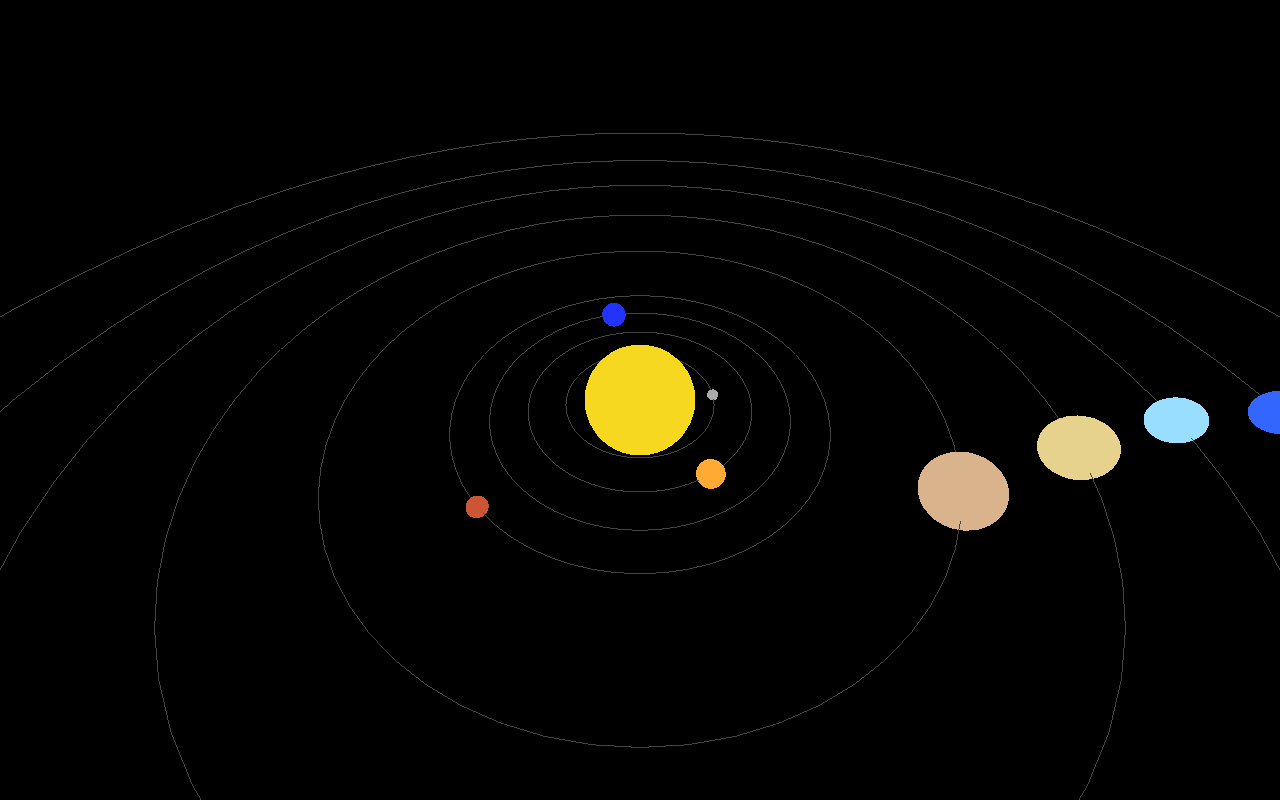
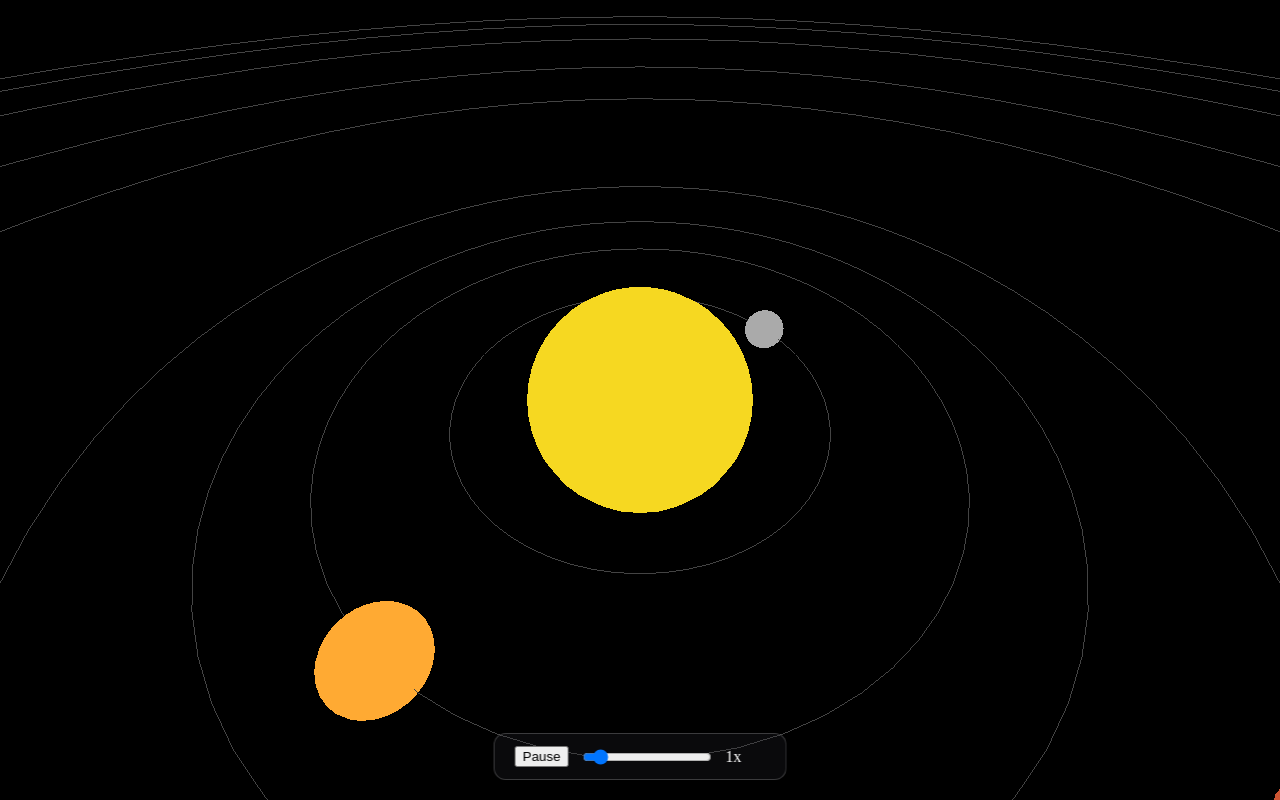
Before and after one commit to DreXtrime/solar-system-orbit, a website built with Vite: page index.html in a window 1280 px wide. Built offline with nearby package versions, Linux system fonts and the light colour scheme.

Commit message:
feat: various improvements, tooltip, simulation speed, spacing

```diff
--- a/index.html
+++ b/index.html
@@ -1,15 +1,35 @@
-<!DOCTYPE html>
+<!doctype html>
 <html lang="en">
     <head>
-    <meta charset="utf-8">
+        <meta charset="utf-8" />
         <title>three.js app</title>
         <style>
-      body { margin: 0; }
+            body {
+                margin: 0;
+            }
         </style>
-    <link rel="stylesheet" href="./styles.css">
+        <link rel="stylesheet" href="./styles.css" />
     </head>
     <body>
         <script type="module" src="/src/index.js"></script>
-    <div id="tooltip" class="hidden">Hello</div>
+        <!--  Tooltip  -->
+        <div id="tooltip" class="glass-panel hidden">
+          <p id="tooltip-name"></p>
+          <p id="tooltip-size"></p>
+          <p id="tooltip-distance"></p>
+        </div>
+        <!--  Controls  -->
+        <div id="controls" class="glass-panel">
+            <button id="btn-playpause">Pause</button>
+            <input
+                type="range"
+                id="speed-slider"
+                min="0.1"
+                max="10"
+                step="0.1"
+                value="1"
+            />
+            <span id="speed-label">1x</span>
+        </div>
     </body>
 </html>
--- a/src/bodies.js
+++ b/src/bodies.js
@@ -1,41 +1,84 @@
 import * as THREE from "three";
 
+const EARTH_DIAMETER_KM = 12742;
+const EARTH_DISTANCE_KM = 149598023;
+const MAX_RADIUS = 15.0;
+const MAX_SUN_RADIUS = 3.0;
+
 export default class Planet {
-    constructor(name, radius, color, orbitRadius, yearDuration, rotationSpeed, isStar = false) {
-        this.name = name
-        this.radius = radius
-        this.color = color
-        this.orbitRadius = orbitRadius
-        this.yearDuration = yearDuration
-        this.rotationSpeed = rotationSpeed
-        this.isStar = isStar
-        this.angle = 0
-        this.mesh = null
-        this.orbitRing = null
+    constructor(
+        name,
+        radius,
+        color,
+        orbitRadius,
+        yearDuration,
+        rotationSpeed,
+        isStar = false,
+    ) {
+        this.name = name;
+        this.isStar = isStar;
+        this.color = color;
+        this.radius = radius;
+        this.scaledRadius = this.#scaleRadius();
+        this.orbitRadius = orbitRadius;
+        this.orbitScaledRadius = this.#scaleOrbit();
+        this.yearDuration = yearDuration;
+        this.rotationSpeed = rotationSpeed;
+        this.angle = 0;
+        this.mesh = null;
+        this.orbitRing = null;
     }
 
     create() {
-        this.mesh = this.createPlanet(this.radius, this.color)
+        this.mesh = this.createPlanet();
         if (!this.isStar) {
-            this.orbitRing = this.createOrbit(this.orbitRadius)
+            this.orbitRing = this.createOrbit();
         }
     }
 
     // TODO: quality based on size
     createOrbit() {
-        const points = []
+        const points = [];
         for (let i = 0; i <= 64; i++) {
-            const angle = (i / 64) * Math.PI * 2
-            points.push(new THREE.Vector3(Math.cos(angle) * this.orbitRadius, 0, Math.sin(angle) * this.orbitRadius))
+            const angle = (i / 64) * Math.PI * 2;
+            points.push(
+                new THREE.Vector3(
+                    Math.cos(angle) * this.orbitScaledRadius,
+                    0,
+                    Math.sin(angle) * this.orbitScaledRadius,
+                ),
+            );
         }
-        const geometry = new THREE.BufferGeometry().setFromPoints(points)
-        const material = new THREE.LineBasicMaterial({ color: 0x444444 })
-        return new THREE.Line(geometry, material)
+        const geometry = new THREE.BufferGeometry().setFromPoints(points);
+        const material = new THREE.LineBasicMaterial({ color: 0x444444 });
+        return new THREE.Line(geometry, material);
     }
 
     createPlanet() {
-        const geometry = new THREE.SphereGeometry(this.radius);
+        const geometry = new THREE.SphereGeometry(this.scaledRadius);
         const material = new THREE.MeshBasicMaterial({ color: this.color });
         return new THREE.Mesh(geometry, material);
     }
+
+    #scaleRadius() {
+        const scaled = Math.pow(this.radius, 0.55);
+        const min = 0.2;
+        const max = this.isStar
+            ? MAX_SUN_RADIUS
+            : MAX_RADIUS
+        return Math.min(max, Math.max(min, scaled));
+    }
+
+    #scaleOrbit() {
+        const scaled = Math.log(this.orbitRadius + 1) * 15.0
+        return Math.max(5.0, scaled)
+    }
+
+    getRealDiameter() {
+        return this.radius * 2 * EARTH_DIAMETER_KM;
+    }
+
+    getRealDistance() {
+        return this.orbitRadius * EARTH_DISTANCE_KM;
+    }
 }
--- a/src/index.js
+++ b/src/index.js
@@ -10,26 +10,33 @@ const camera = new THREE.PerspectiveCamera(
     1000,
 );
 
+const tooltip = document.getElementById('tooltip');
+const tooltipName = document.getElementById('tooltip-name');
+const tooltipSize = document.getElementById('tooltip-size');
+const tooltipDistance = document.getElementById('tooltip-distance');
+
 const renderer = new THREE.WebGLRenderer();
 renderer.setSize(window.innerWidth, window.innerHeight);
 document.body.appendChild(renderer.domElement);
 
 const planets = [
-    new Planet("Sun", 1.5, 0xf6d821, 0, 0, 0.02, true),
-    new Planet("Mercury", 0.15, 0xaaaaaa, 2, 0.24, 0.004),
-    new Planet("Venus",   0.35, 0xffaa33, 3, 0.62, 0.002),
-    new Planet("Earth",   0.38, 0x2233ff, 4, 1.00, 0.02),
-    new Planet("Mars",    0.25, 0xcc5533, 5, 1.88, 0.018),
-    new Planet("Jupiter", 0.90, 0xd9b38c, 8, 11.86, 0.04),
-    new Planet("Saturn",  0.80, 0xe6d28c, 11, 29.46, 0.035),
-    new Planet("Uranus",  0.60, 0x99ddff, 14, 84.01, 0.025),
-    new Planet("Neptune", 0.58, 0x3366ff, 17, 164.8, 0.025),
-    new Planet("Pluto",   0.08, 0xc8b8a8, 21, 248.0, 0.01),
+    new Planet("Sun", 109.1, 0xf6d821, 0, 0, 0.02, true),
+
+    new Planet("Mercury", 0.383, 0xaaaaaa, 0.387, 0.240846, 0.004),
+    new Planet("Venus",   0.949, 0xffaa33, 0.723, 0.615198, 0.002),
+    new Planet("Earth",   1.0, 0x2233ff, 1.00, 1.0, 0.02),
+    new Planet("Mars",    0.532, 0xcc5533, 1.52, 1.8808, 0.018),
+
+    new Planet("Jupiter", 10.97, 0xd9b38c, 5.20, 11.862, 0.04),
+    new Planet("Saturn",  9.14, 0xe6d28c, 9.58, 29.457, 0.035),
+    new Planet("Uranus",  3.98, 0x99ddff, 19.2, 84.017, 0.025),
+    new Planet("Neptune", 3.86, 0x3366ff, 30.05, 164.79, 0.025),
+    new Planet("Pluto",   0.187, 0xc8b8a8, 39.5, 248.0, 0.01),
 ];
 
 planets.forEach(planet => {
-    planet.mesh = planet.createPlanet(planet.radius, planet.color);
-    planet.orbitRing = planet.createOrbit(planet.orbitRadius);
+    planet.mesh = planet.createPlanet(planet.scaledRadius, planet.color);
+    planet.orbitRing = planet.createOrbit(planet.orbitScaledRadius);
     scene.add(planet.mesh)
     scene.add(planet.orbitRing)
 });
@@ -37,7 +44,6 @@ planets.forEach(planet => {
 const raycaster = new THREE.Raycaster()
 const mouse = new THREE.Vector2()
 
-const tooltip = document.getElementById('tooltip');
 
 window.addEventListener('mousemove', (event) => {
     mouse.x = (event.clientX / window.innerWidth) * 2 - 1
@@ -58,26 +64,43 @@ window.addEventListener('mousemove', (event) => {
         const offsetX = 15;
         const offsetY = 15;
 
-        tooltip.textContent = planet.name;
+        tooltipName.textContent = planet.name;
+        tooltipSize.textContent = `Size: ${planet.radius} Earths`;
+        tooltipDistance.textContent = `Distance: ${planet.orbitRadius} AU`;
         tooltip.style.left = (event.clientX + offsetX) + 'px';
         tooltip.style.top = (event.clientY + offsetY) + 'px';
     }
-    console.log(planet?.name)
 })
 
-camera.lookAt(0, 0, 0);
 const controls = new OrbitControls(camera, renderer.domElement);
 controls.enablePan = false
+camera.lookAt(0, 0, 0);
 camera.position.set( 0, 10, 10 );
+
+let simulationSpeed = 0.3;
+let paused = false;
+
+document.getElementById('btn-playpause').addEventListener('click', () => {
+  paused = !paused
+  document.getElementById('btn-playpause').textContent = paused ? 'Play' : 'Pause'
+})
+
+document.getElementById('speed-slider').addEventListener('input', (e) => {
+  simulationSpeed = parseFloat(e.target.value)
+  document.getElementById('speed-label').textContent = `${simulationSpeed}x`
+})
 
 function animate(time) {
     controls.update();
-    planets.forEach(planet => {
-        if (planet.isStar) return;
-        planet.angle += 0.01 / planet.yearDuration;
-        planet.mesh.position.x = Math.cos(planet.angle) * planet.orbitRadius;
-        planet.mesh.position.z = Math.sin(planet.angle) * planet.orbitRadius;
-    });
+    if (!paused) {
+        planets.forEach(planet => {
+            if (paused) return;
+            if (planet.isStar) return;
+            planet.angle += 0.01 * simulationSpeed / planet.yearDuration;
+            planet.mesh.position.x = Math.cos(planet.angle) * planet.orbitScaledRadius;
+            planet.mesh.position.z = Math.sin(planet.angle) * planet.orbitScaledRadius;
+        });
+    }
     renderer.render(scene, camera);
 }
 
--- a/styles.css
+++ b/styles.css
@@ -1,15 +1,46 @@
+:root {
+  --glass-color: 100, 100, 120;
+}
+
 .hidden {
   display: none !important;
 }
 
 #tooltip {
   position: absolute;
-  background-color: #333;
-  color: #fff;
-  padding: 8px 12px;
-  border-radius: 4px;
   font-size: 14px;
-  pointer-events: none; /* Prevents the box from flickering under the cursor */
-  white-space: nowrap; /* Keeps the text on a single line */
-  z-index: 1000;       /* Keeps it on top of other elements */
+  backdrop-filter: blur(50px);
+  background: rgba(var(--glass-color), 0.4);
+  padding: 5px 5px;
+  pointer-events: none;
+  white-space: nowrap;
+  z-index: 1000;
 }
+
+#tooltip p {
+  margin: 0;
+}
+
+.glass-panel {
+  background: rgba(var(--glass-color), 0.1);
+  backdrop-filter: blur(100px);
+  border: 1px solid rgba(255, 255, 255, 0.2);
+  border-radius: 12px;
+  color: white;
+}
+
+#controls {
+  position: fixed;
+  bottom: 20px;
+  left: 50%;
+  transform: translateX(-50%);
+  padding: 12px 20px;
+  display: flex;
+  align-items: center;
+  gap: 12px;
+}
+
+#speed-label {
+  width: 40px;
+  display: inline-block;
+}
```
Lines whose indentation alone changed are shown as unchanged.
